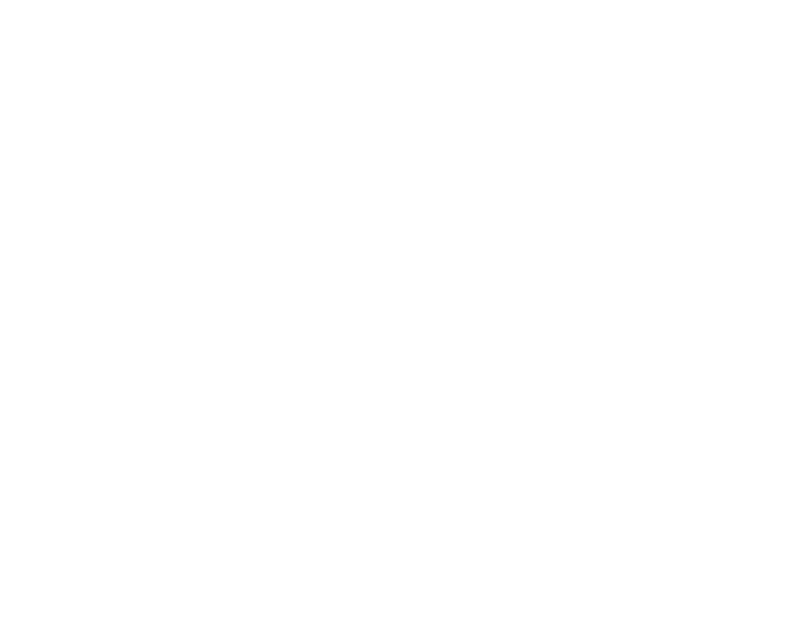
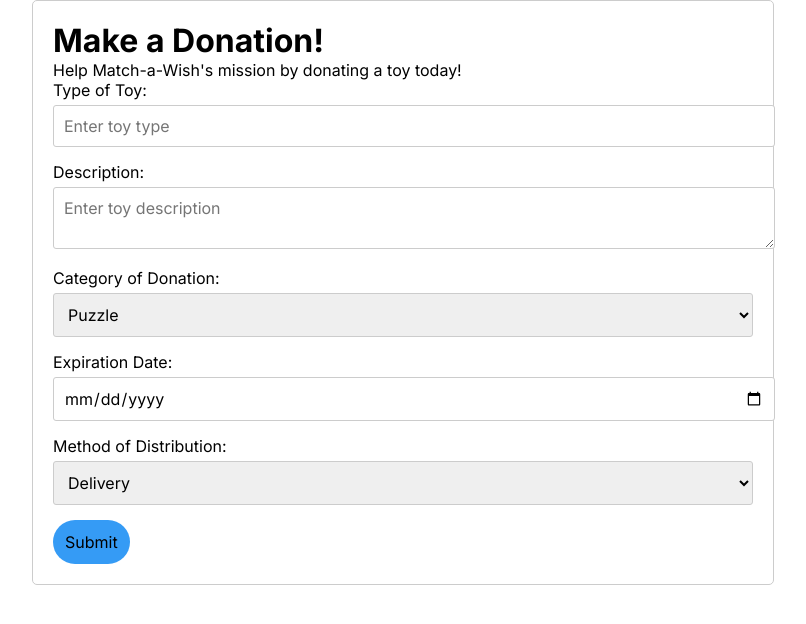
Before and after one commit to hannatonthat/McHacks-2025, a React (Create React App) app: page /makedonation in a window 1280 px wide. Shown: the top 624 px of the page, without its empty margins (237-1043 px from the left). Built offline with nearby package versions, Linux system fonts and the light colour scheme.

Commit message:
make donation page skeleton

```diff
--- a/src/MakeDonation.css
+++ b/src/MakeDonation.css
@@ -0,0 +1,43 @@
+/* DonationForm.css */
+
+form {
+    max-width: 700px;
+    margin: 0 auto;
+    padding: 20px;
+    border: 1px solid #ccc;
+    border-radius: 5px;
+  }
+
+  label {
+    display: block;
+    margin-bottom: 5px;
+  }
+
+  input[type="text"],
+  input[type="date"],
+  textarea,
+  select {
+    width: 100%;
+    padding: 10px;
+    margin-bottom: 15px;
+    border: 1px solid #ccc;
+    border-radius: 3px;
+  }
+
+  textarea {
+    resize: vertical;
+  }
+
+  input[type="radio"] {
+    margin-right: 5px;
+  }
+
+  .button {
+    background-color: #7bd3ea;
+    border: none;
+    color: white;
+    padding: 10px 20px;
+    border: none;
+    border-radius: 3px;
+    cursor: pointer;
+  }
--- a/src/Pages/MakeDonation.js
+++ b/src/Pages/MakeDonation.js
@@ -1,8 +1,121 @@
 import React from 'react'
 import '../MakeDonation.css'
+import { useState } from 'react';
 
-export default function Login() {
+/*export default function MakeDonation() {
+    const [toyType, setToyType] = useState('');
+    const [description, setDescription] = useState('');
     return (
-        <p></p>
+
+            /*<div>
+                <h1>Make a Donation</h1>
+
+                <button className = "button">Submit</button>
+            </div>
+
+
+            <div>
+                <label htmlFor="toyType">Type of Toy:</label>
+                <input
+                type="text"
+                id="toyType"
+                value={toyType}
+                onChange={(e) => setToyType(e.target.value)}
+                placeholder="Enter toy type"
+                />
+            </div>
+
+
     )
+}*/
+
+export default function MakeDonation() {
+  const [toyType, setToyType] = useState('');
+  const [description, setDescription] = useState('');
+  const [category, setCategory] = useState('Puzzle'); // Default category
+  const [expirationDate, setExpirationDate] = useState('');
+  const [distributionMethod, setDistributionMethod] = useState('Delivery'); // Default method
+
+  const handleSubmit = (event) => {
+    event.preventDefault();
+
+    // Handle form submission here
+    console.log({
+      toyType,
+      description,
+      category,
+      expirationDate,
+      distributionMethod,
+    });
+  };
+
+  return (
+    <form onSubmit={handleSubmit} className="donation-form">
+        <div>
+            <h2>Make a Donation!</h2>
+            <p>Help Match-a-Wish's mission by donating a toy today! </p>
+        </div>
+      <div>
+        <label htmlFor="toyType">Type of Toy:</label>
+        <input
+          type="text"
+          id="toyType"
+          value={toyType}
+          onChange={(e) => setToyType(e.target.value)}
+          placeholder="Enter toy type"
+        />
+      </div>
+
+      <div>
+        <label htmlFor="description">Description:</label>
+        <textarea
+          id="description"
+          value={description}
+          onChange={(e) => setDescription(e.target.value)}
+          maxLength={100}
+          placeholder="Enter toy description"
+        />
+      </div>
+
+      <div>
+        <label htmlFor="category">Category of Donation:</label>
+        <select
+          id="category"
+          value={category}
+          onChange={(e) => setCategory(e.target.value)}
+        >
+          <option value="Puzzle">Puzzle</option>
+          {/* Add more options as needed */}
+        </select>
+      </div>
+
+      <div>
+        <label htmlFor="expirationDate">Expiration Date:</label>
+        <input
+          type="date"
+          id="expirationDate"
+          value={expirationDate}
+          onChange={(e) => setExpirationDate(e.target.value)}
+        />
+      </div>
+
+      <div>
+        <label htmlFor="distributionMethod">Method of Distribution:</label>
+        <div>
+          <select
+            id="delivery"
+            name="distributionMethod"
+            value={distributionMethod}
+            onChange={(e) => setDistributionMethod(e.target.value)}
+          >
+            <option value="Delivery">Delivery</option>
+            <option value="Pickup">Pickup</option>
+            <option value="No Preference">No Preference</option>
+          </select>
+        </div>
+      </div>
+
+      <button type="submit">Submit</button>
+    </form>
+  );
 }
```
